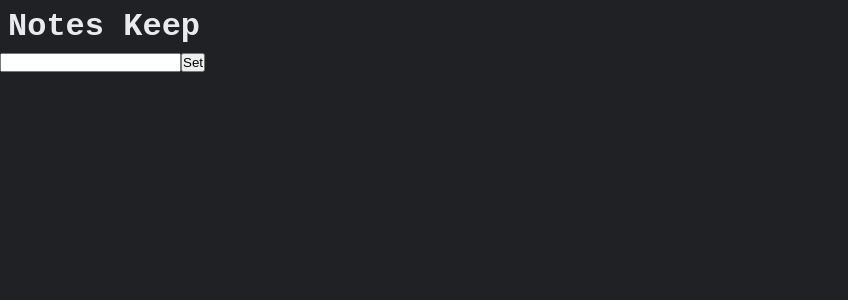
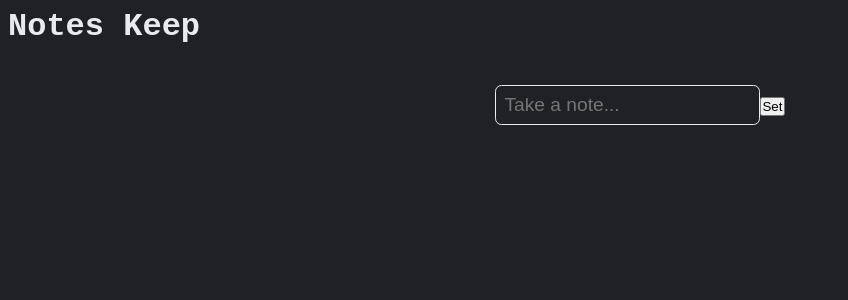
Before and after one commit to codingwolf-at/notes-keep, a React (Create React App) app: page / in a window 1280 px wide. Shown: the top 300 px of the page, without its empty margins (0-848 px from the left). Built offline with nearby package versions, Linux system fonts and the light colour scheme.

Commit message:
style: basic styling on input element

```diff
--- a/src/components/Form/Form.jsx
+++ b/src/components/Form/Form.jsx
@@ -18,7 +18,7 @@ export const Form = ({notes, setNotes}) => {
   return (
     <div className="wrapper">
       <div className="form">
-        <input type="text" onChange={(e) => inputHandler(e)} />
+        <input type="text" onChange={(e) => inputHandler(e)} placeholder="Take a note..." />
         <button onClick={notesHandler}>Set</button>
       </div>
     </div>
--- a/src/components/Form/form.css
+++ b/src/components/Form/form.css
@@ -0,0 +1,22 @@
+:root {
+  --bg-color-primary: #202124;
+  --text-color-primary: #E8EAED;
+}
+
+.wrapper {
+  padding: 2rem;
+}
+
+.form {
+  text-align: center;
+}
+
+.form > input {
+  padding: 0.5rem;
+  font-size: 1.2rem;
+  background-color: var(--bg-color-primary);
+  color: var(--text-color-primary);
+  border: none;
+  border: 0.1rem solid var(--text-color-primary);
+  border-radius: 0.4rem;
+}
```
